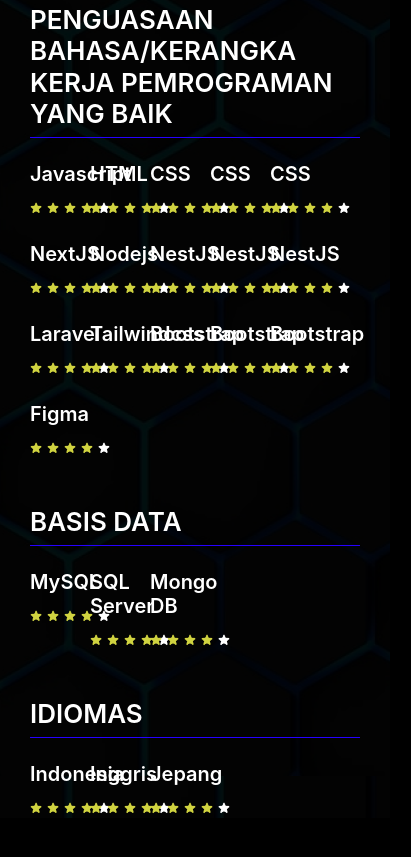
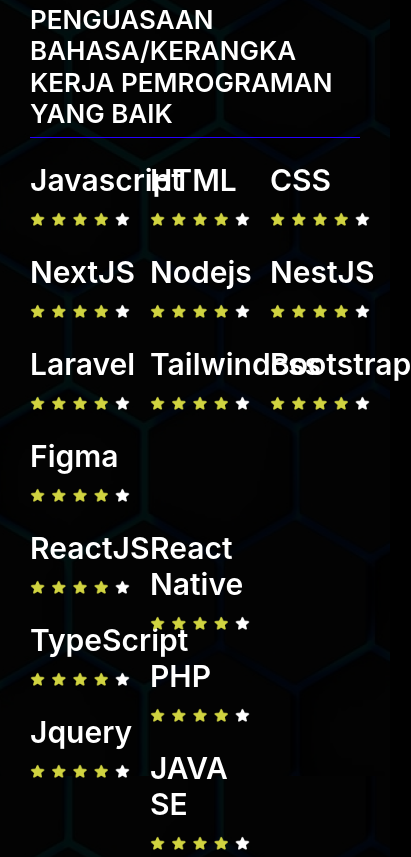
Before and after one commit to agilcore09/citojitu, a plain HTML site: page about.html in a window 390 px wide. Shown: the part 1260-2117 px from the top of the page, 411 px wide, since content can reach past the window. Before the commit the page ends 2078 px from the top, so only its background shows below. Drawn offline with nearby package versions, Linux system fonts and the light colour scheme.

Commit message:
mobile responsive fix

```diff
--- a/about.html
+++ b/about.html
@@ -82,7 +82,7 @@
                 </div>
             </div>
 
-            <div class="col-md-4 order-md-2 col-12 order-1">
+            <div class="col-md-2 order-md-2 col-12 order-1">
                 <img src="public/img/img1.png" class="img-fluid" alt="img1">
             </div>
 
@@ -105,7 +105,7 @@
 
                 </div>
 
-                <div class="col-2">
+                <div class="col-4 col-md-2">
 
                     <div class="stars mt-4">
                         <h4>Javascript</h4>
@@ -125,7 +125,7 @@
                     </div>
                 </div>
 
-                <div class="col-2">
+                <div class="col-4 col-md-2">
                     <div class="stars mt-4">
                         <h4>HTML</h4>
                         <img src="public/img/Skill Level.png" alt="">
@@ -140,7 +140,7 @@
                     </div>
                 </div>
 
-                <div class="col-2">
+                <div class="col-4 col-md-2">
                     <div class="stars mt-4">
                         <h4>CSS</h4>
                         <img src="public/img/Skill Level.png" alt="">
@@ -155,31 +155,31 @@
                     </div>
                 </div>
 
-                <div class="col-2">
+                <div class="col-4 col-md-2">
                     <div class="stars mt-4">
-                        <h4>CSS</h4>
+                        <h4>ReactJS</h4>
                         <img src="public/img/Skill Level.png" alt="">
                     </div>
                     <div class="stars mt-4">
-                        <h4>NestJS</h4>
+                        <h4>TypeScript</h4>
                         <img src="public/img/Skill Level.png" alt="">
                     </div>
                     <div class="stars mt-4">
-                        <h4>Bootstrap</h4>
+                        <h4>Jquery</h4>
                         <img src="public/img/Skill Level.png" alt="">
                     </div>
                 </div>
-                <div class="col-2">
+                <div class="col-4 col-md-2">
                     <div class="stars mt-4">
-                        <h4>CSS</h4>
+                        <h4>React Native</h4>
                         <img src="public/img/Skill Level.png" alt="">
                     </div>
                     <div class="stars mt-4">
-                        <h4>NestJS</h4>
+                        <h4>PHP</h4>
                         <img src="public/img/Skill Level.png" alt="">
                     </div>
                     <div class="stars mt-4">
-                        <h4>Bootstrap</h4>
+                        <h4>JAVA SE</h4>
                         <img src="public/img/Skill Level.png" alt="">
                     </div>
                 </div>
@@ -191,7 +191,7 @@
                     <div class="garis-biru"></div>
                 </div>
 
-                <div class="col-2">
+                <div class="col-4 col-md-2">
 
                     <div class="stars mt-4">
                         <h4>MySQL</h4>
@@ -200,7 +200,7 @@
 
                 </div>
 
-                <div class="col-2">
+                <div class="col-4 col-md-2">
                     <div class="stars mt-4">
                         <h4>SQL Server</h4>
                         <img src="public/img/Skill Level.png" alt="">
@@ -208,7 +208,7 @@
 
                 </div>
 
-                <div class="col-2">
+                <div class="col-4 col-md-2">
                     <div class="stars mt-4">
                         <h4>Mongo DB</h4>
                         <img src="public/img/Skill Level.png" alt="">
@@ -223,7 +223,7 @@
                     <div class="garis-biru"></div>
                 </div>
 
-                <div class="col-2">
+                <div class="col-4 col-md-2">
 
                     <div class="stars mt-4">
                         <h4>Indonesia</h4>
@@ -232,7 +232,7 @@
 
                 </div>
 
-                <div class="col-2">
+                <div class="col-4 col-md-2">
                     <div class="stars mt-4">
                         <h4>Inggris</h4>
                         <img src="public/img/Skill Level.png" alt="">
@@ -240,7 +240,7 @@
 
                 </div>
 
-                <div class="col-2">
+                <div class="col-4 col-md-2">
                     <div class="stars mt-4">
                         <h4>Jepang</h4>
                         <img src="public/img/Skill Level.png" alt="">
--- a/public/css/about.css
+++ b/public/css/about.css
@@ -83,12 +83,12 @@ li i
 .stars h4
 {
     font-weight: 600;
-    font-size: 20px;
+    font-size: 30px;
 }
 
 .stars img
 {
-    width: 80px;
+    width: 100px;
 }
 
 /* responsive */
@@ -109,4 +109,17 @@ li i
     {
         font-size: 15px;
     }
+
+    .skill h1
+    {
+        font-size: 20px;
+    }
+    .skill h4
+    {
+        font-size: 20px;
+    }
+    .skill img
+    {
+        width: 80px;
+    }
 }
```
